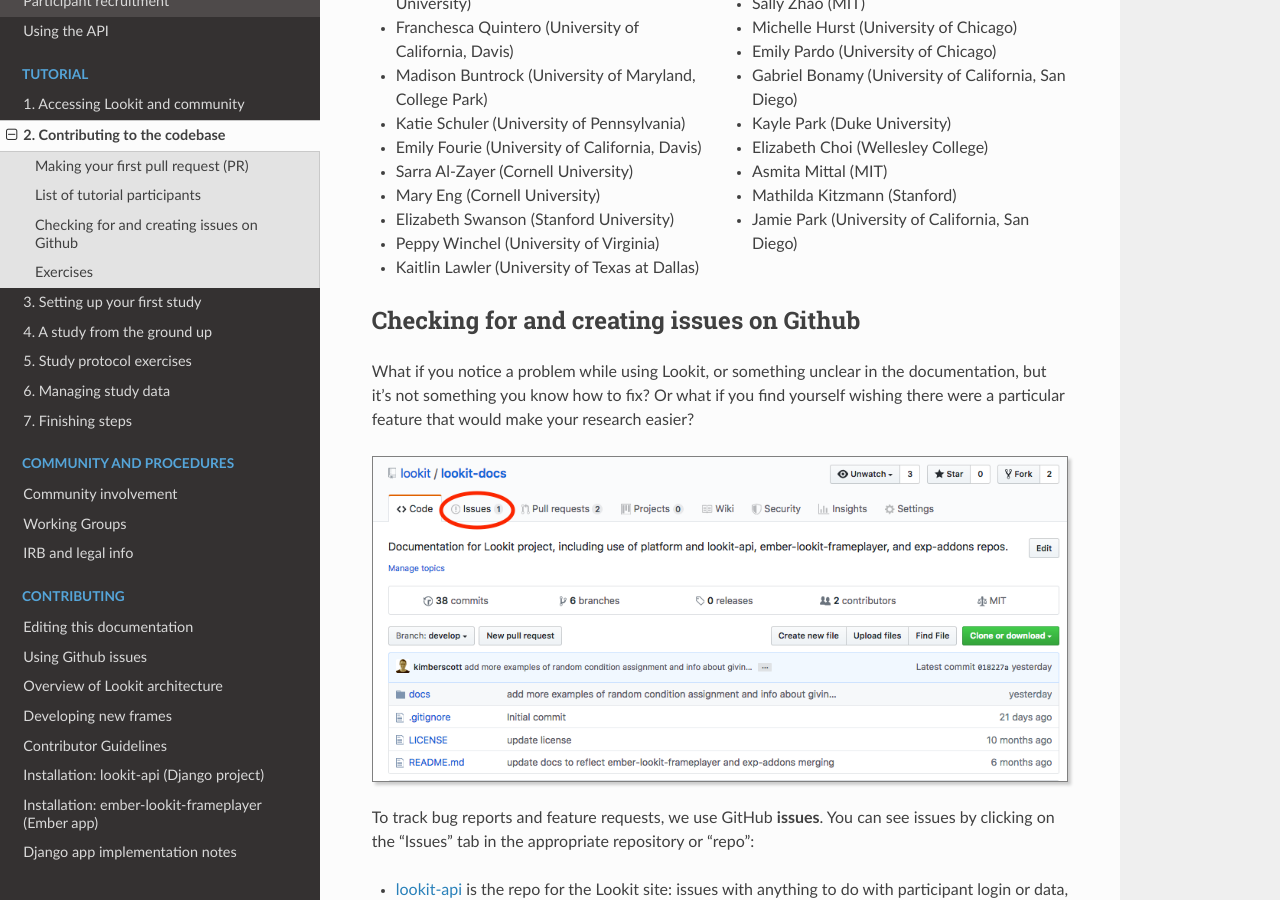
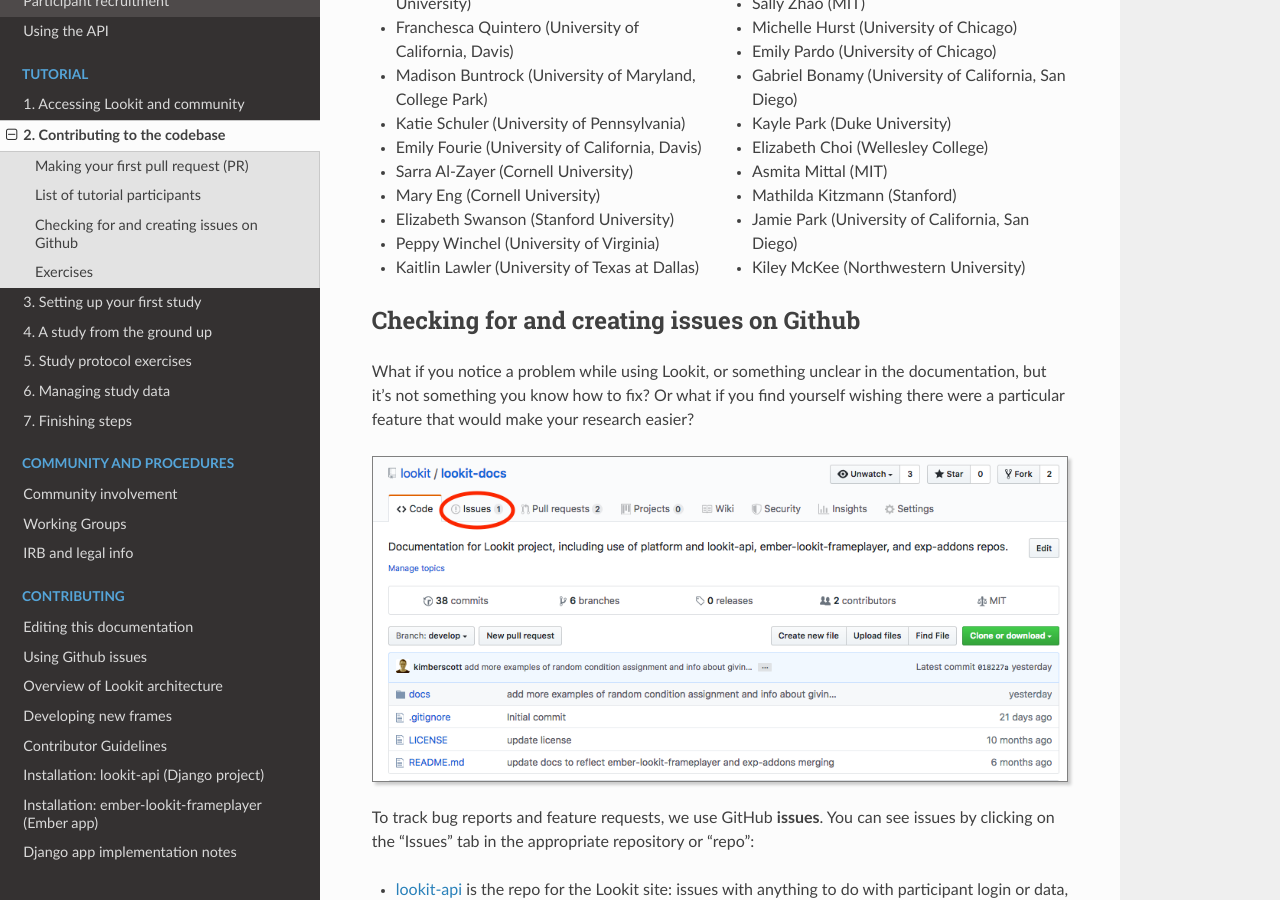
Before and after one commit to lookit/lookit-docs, a Sphinx documentation site: the page built from docs/source/tutorial-contributing.rst, in a window 1280 px wide and 900 px high, scrolled down 6753 px. Built offline with Sphinx 7.4.7 and the Read the Docs theme 2.0.0, drawn with Linux system fonts in a browser that asks for light colours.

Commit message:
Add tutorial partiipant to list

```diff
--- a/docs/source/tutorial-contributing.rst
+++ b/docs/source/tutorial-contributing.rst
@@ -247,6 +247,7 @@
 - Asmita Mittal (MIT)
 - Mathilda Kitzmann (Stanford)
 - Jamie Park (University of California, San Diego)
+- Kiley McKee (Northwestern University)
 
 
 Checking for and creating issues on Github
```
